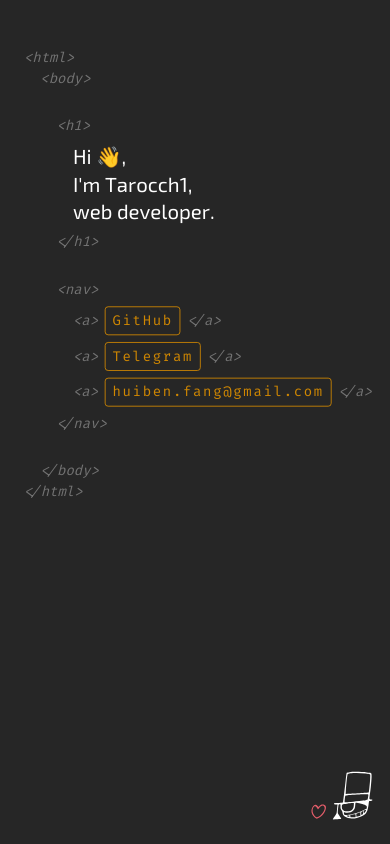
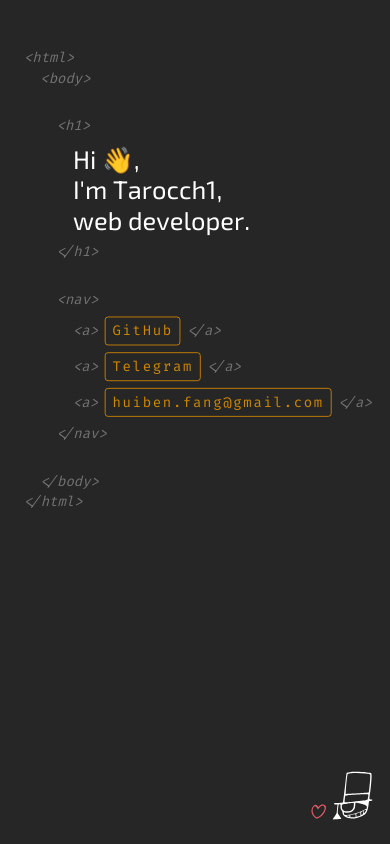
Before and after one commit to Tarocch1/tarocch1.github.io, a Vue app: page / in a window 390 px wide. Built offline with nearby package versions, Linux system fonts and the light colour scheme.

Commit message:
fix: style

```diff
--- a/src/pages/Home/components/Left/Title.vue
+++ b/src/pages/Home/components/Left/Title.vue
@@ -61,7 +61,7 @@ const hovered = reactive<{ [key: number]: boolean }>({})
 
 .title {
   @apply my-2 ml-[1.2rem];
-  @apply text-2xl sm:text-3xl lg:text-4xl;
+  @apply text-3xl md:text-4xl;
   @apply font-exo-2;
   @apply text-white;
 
```
